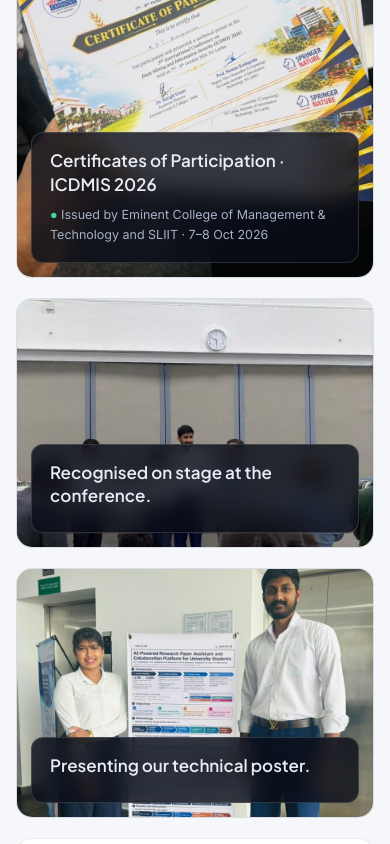
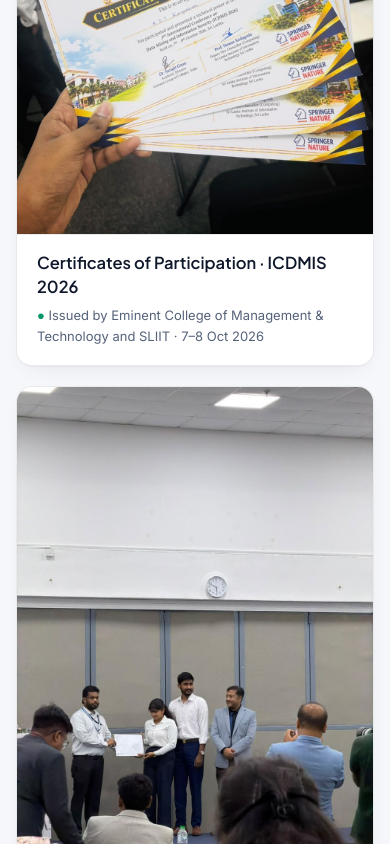
Before and after one commit to dilumonline2000/Research-Website, a plain HTML site: page Website/about.html in a window 390 px wide. Shown: the part 5360-6204 px from the top of the page. Drawn offline with Linux system fonts and the light colour scheme.

Commit message:
Update card styles and dimensions for improved layout and responsiveness

```diff
--- a/Website/about.html
+++ b/Website/about.html
@@ -135,16 +135,16 @@
     </div>
 
     <div class="grid-2" style="align-items:stretch">
-      <figure class="fb-card reveal" style="min-height:520px">
+      <figure class="fb-card reveal" style="min-height:680px">
         <img src="assets/images/conference/certificates.jpg" alt="ICDMIS 2026 Certificates of Participation issued to the Researchly AI team" loading="lazy">
         <figcaption><blockquote>Certificates of Participation · ICDMIS 2026</blockquote><div class="who"><b>●</b> Issued by Eminent College of Management &amp; Technology and SLIIT · 7–8 Oct 2026</div></figcaption>
       </figure>
       <div style="display:grid;gap:20px">
-        <figure class="fb-card reveal" style="min-height:250px;--d:.06s">
+        <figure class="fb-card reveal" style="min-height:330px;--d:.06s">
           <img src="assets/images/conference/award.jpg" alt="Team members on stage at the ICDMIS 2026 ceremony" loading="lazy" style="object-position:center 70%">
           <figcaption><blockquote>Recognised on stage at the conference.</blockquote></figcaption>
         </figure>
-        <figure class="fb-card reveal" style="min-height:250px;--d:.12s">
+        <figure class="fb-card reveal" style="min-height:330px;--d:.12s">
           <img src="assets/images/conference/poster.jpg" alt="Team members presenting the Researchly AI poster" loading="lazy" style="object-position:center 40%">
           <figcaption><blockquote>Presenting our technical poster.</blockquote></figcaption>
         </figure>
--- a/Website/assets/css/style.css
+++ b/Website/assets/css/style.css
@@ -369,13 +369,14 @@
 
 /* ---------- Feedback / photo cards ---------- */
 .feedback { display: grid; grid-template-columns: .8fr 1.2fr; gap: 20px; }
-.fb-card { position: relative; margin: 0; border-radius: var(--radius); overflow: hidden; border: 1px solid var(--line); min-height: 380px; background: var(--bg-3); }
-.fb-card img { width: 100%; height: 100%; object-fit: cover; transition: transform 1.2s var(--ease); position: absolute; inset: 0; }
-.fb-card:hover img { transform: scale(1.05); }
-.fb-card figcaption { position: absolute; left: 14px; right: 14px; bottom: 14px; background: rgba(9,13,24,.8); color: #e8ecf5; backdrop-filter: blur(10px); -webkit-backdrop-filter: blur(10px); border: 1px solid rgba(255,255,255,.14); border-radius: 12px; padding: 16px 18px; }
-.fb-card blockquote { margin: 0 0 8px; font-family: var(--display); font-weight: 600; font-size: 17px; line-height: 1.4; }
-.fb-card .who { font-size: 12.5px; color: #a7b1c6; }
-.fb-card .who b { color: #3ddc97; font-weight: 500; }
+.fb-card { position: relative; margin: 0; display: flex; flex-direction: column; border-radius: var(--radius); overflow: hidden; border: 1px solid var(--line); min-height: 380px; background: var(--surface); box-shadow: var(--card-shadow); transition: border-color .3s, transform .45s var(--ease); }
+.fb-card:hover { border-color: var(--line-2); transform: translateY(-4px); }
+.fb-card img { flex: 1 1 0; width: 100%; min-height: 220px; object-fit: cover; background: var(--bg-3); }
+.fb-card figcaption { flex: none; padding: 16px 20px 18px; border-top: 1px solid var(--line); background: var(--surface); }
+.fb-card blockquote { margin: 0 0 6px; font-family: var(--display); font-weight: 600; font-size: 16.5px; line-height: 1.45; color: var(--text); }
+.fb-card blockquote:last-child { margin-bottom: 0; }
+.fb-card .who { font-size: 13px; color: var(--muted); }
+.fb-card .who b { color: var(--m1); font-weight: 500; }
 
 /* ---------- Page header (sub pages) ---------- */
 .page-head { position: relative; padding: clamp(56px, 8vw, 96px) 0 clamp(40px, 6vw, 64px); overflow: hidden; border-bottom: 1px solid var(--line); }
@@ -694,7 +695,8 @@
   .photo-stack { height: 330px; }
   .photo-stack figure:nth-child(1), .photo-stack figure:nth-child(3) { height: 280px; }
   .photo-stack figure:nth-child(2) { height: 300px; }
-  .fb-card { min-height: 420px; }
+  .fb-card { min-height: 0 !important; }
+  .fb-card img { flex: none; height: auto; min-height: 0; object-fit: contain; }
 }
 
 @media (prefers-reduced-motion: reduce) {
```
